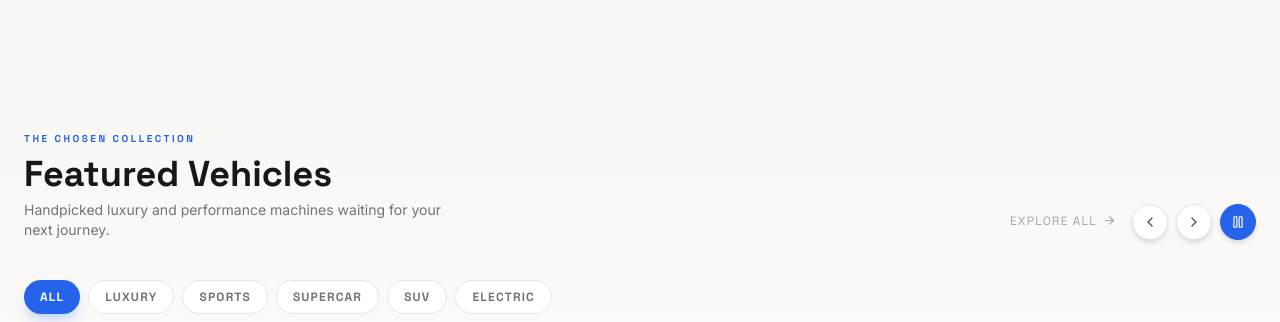
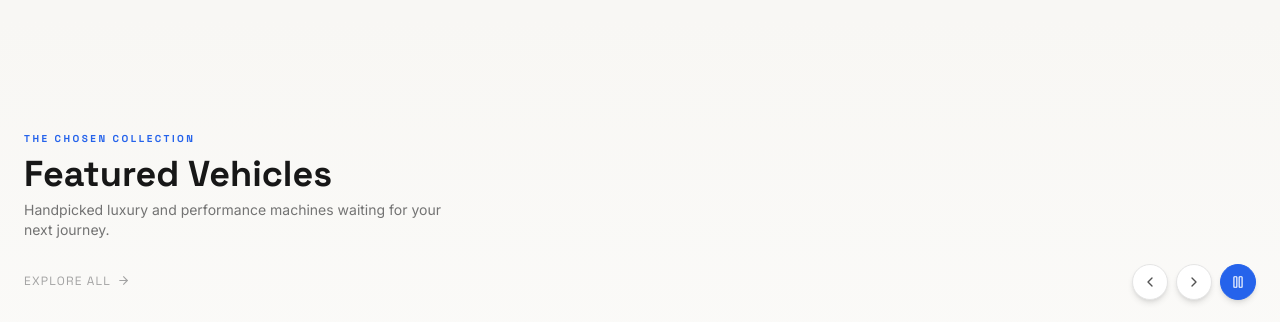
Before and after one commit to salahuddingfx/Car-Rental-client, a React (Vite) app: page / in a window 1280 px wide. Shown: the part 1340-1662 px from the top of the page. Built offline with nearby package versions, Linux system fonts and the light colour scheme.

Commit message:
refactor: move Explore All link and carousel controls below the section header in FeaturedCarsSection

```diff
--- a/src/sections/FeaturedCarsSection.tsx
+++ b/src/sections/FeaturedCarsSection.tsx
@@ -60,14 +60,17 @@ export const FeaturedCarsSection: React.FC<Props> = ({ cars }) => {
       <div className="max-w-7xl mx-auto px-4 sm:px-6">
         {/* Header */}
         <motion.div initial={{ opacity: 0, y: 20 }} whileInView={{ opacity: 1, y: 0 }} viewport={{ once: true }}
-          className="flex flex-col sm:flex-row sm:items-end justify-between gap-4 mb-10"
+          className="mb-6"
         >
           <div>
             <p className="font-display text-[10px] tracking-[0.25em] text-accent-blue uppercase font-bold mb-2">The Chosen Collection</p>
             <h2 className="font-display text-3xl md:text-4xl font-extrabold text-neutral-900 dark:text-neutral-100">Featured Vehicles</h2>
             <p className="text-neutral-500 text-sm mt-1.5 max-w-md">Handpicked luxury and performance machines waiting for your next journey.</p>
           </div>
-          <div className="flex items-center gap-4">
+        </motion.div>
+
+        {/* Explore All + Controls row */}
+        <div className="flex items-center justify-between mb-6">
           <Link to="/cars" className="group font-display text-xs text-neutral-400 hover:text-accent-blue uppercase tracking-widest flex items-center gap-1.5 transition-colors border-b border-transparent hover:border-accent-blue pb-0.5">
             Explore All <ArrowRight size={13} className="group-hover:translate-x-1 transition-transform" />
           </Link>
@@ -83,7 +86,6 @@ export const FeaturedCarsSection: React.FC<Props> = ({ cars }) => {
             </button>
           </div>
         </div>
-        </motion.div>
 
         {/* Category filters */}
         <div className="flex flex-wrap gap-2 mb-8">
```
Lines whose indentation alone changed are shown as unchanged.
